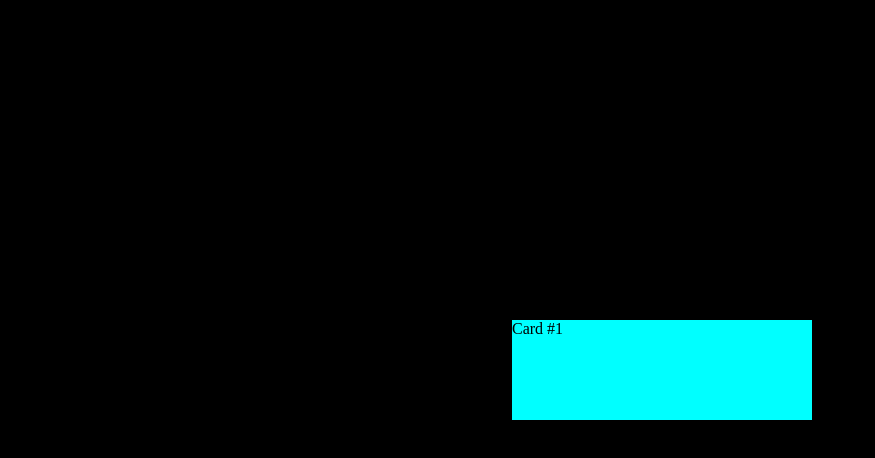
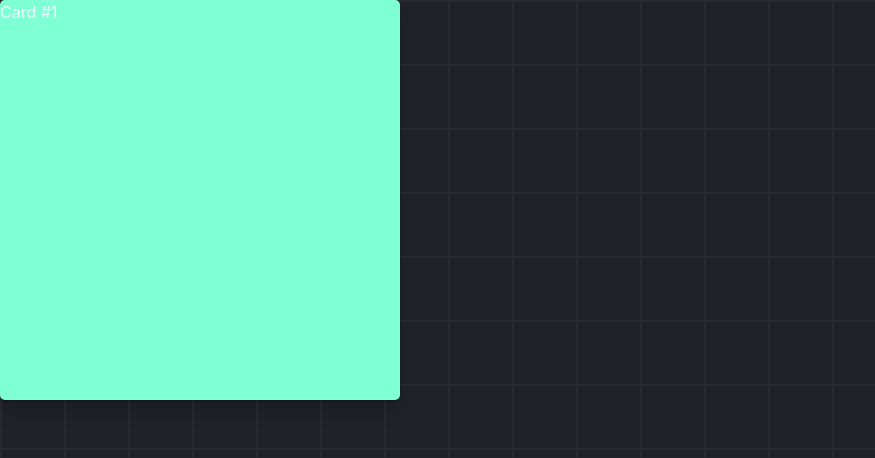
Before and after one commit to prateekYadav07/sticky-notes, a plain HTML site: page index.html in a window 1280 px wide. Shown: the whole page, without its empty margins (0-875 px from the left). Drawn offline with Linux system fonts and the light colour scheme.

Commit message:
sticky note with localstorage

```diff
--- a/index.html
+++ b/index.html
@@ -6,8 +6,8 @@
     <link rel="stylesheet" href="styles.css">
 </head>
 <body>
-    <div class="container">
-        <div class="card">
+    <div id="app">
+        <div class="card" data-id="1">
             Card #1
         </div>
     </div>
--- a/index.js
+++ b/index.js
@@ -1,38 +1,70 @@
-let startX = 0, startY = 0, endX = 0, endY = 0
 
+let startX = JSON.parse(localStorage.getItem('startX'))
+  startY = JSON.parse(localStorage.getItem('startY'))
+  endX = 0,
+  endY = 0;
 
-const card = document.querySelector('.card')
+const card = document.querySelector(".card");
 
-card.addEventListener('mousedown', (e) => {
-  startX = e.clientX
-  startY = e.clientY
+card.style.left = startX
+card.style.top = startY
 
-  document.addEventListener('mousemove', mouseMoveHandler)
-  document.addEventListener('mouseup', mouseUpHandler)
-})
+let cardData = {};
+
+(function saveCardData() {
+  setInterval(() => {
+    Object.keys(cardData).forEach((key) => {
+      console.log("saveong adata");
+      localStorage.setItem(key, cardData[key]);
+      delete cardData[key];
+    });
+  }, 500);
+})();
+
+card.addEventListener("mousedown", (e) => {
+  startX = e.clientX;
+  startY = e.clientY;
+
+  document.addEventListener("mousemove", mouseMoveHandler);
+  document.addEventListener("mouseup", mouseUpHandler);
+});
 
 const mouseMoveHandler = (e) => {
-  endX = startX - e.clientX // if moved away from startX then it will be negative
-  endY = startY - e.clientY // if moved away from startY then it wil be negative
+  endX = startX - e.clientX; // if moved away from startX then it will be negative
+  endY = startY - e.clientY; // if moved away from startY then it wil be negative
 
-  startX = e.clientX
-  startY = e.clientY
+  startX = e.clientX;
+  startY = e.clientY;
 
-  let newTop = card.offsetTop - endY
-  let newLeft = card.offsetLeft - endX
+  let newTop = card.offsetTop - endY;
+  let newLeft = card.offsetLeft - endX;
 
   // top and bottom edge
-  if (newTop >= 0 && newTop + card.offsetHeight <= document.documentElement.clientHeight) card.style.top = newTop + 'px'
-  else if (newTop < 0) card.style.top = '0px'
-  else card.style.top = (document.documentElement.clientHeight - card.offsetHeight) + 'px'
+  if (
+    newTop >= 0 &&
+    newTop + card.offsetHeight <= document.documentElement.clientHeight
+  )
+    card.style.top = newTop + "px";
+  else if (newTop < 0) card.style.top = "0px";
+  else
+    card.style.top =
+      document.documentElement.clientHeight - card.offsetHeight + "px";
 
   // left && right edge
-  if (newLeft >= 0 && newLeft + card.offsetWidth <= document.documentElement.clientWidth) card.style.left = newLeft + 'px'
-  else if (newLeft < 0) card.style.left = '0px'
-  else card.style.left = (document.documentElement.clientWidth - card.offsetWidth) + 'px'
-
-}
+  if (
+    newLeft >= 0 &&
+    newLeft + card.offsetWidth <= document.documentElement.clientWidth
+  )
+    card.style.left = newLeft + "px";
+  else if (newLeft < 0) card.style.left = "0px";
+  else
+    card.style.left =
+      document.documentElement.clientWidth - card.offsetWidth + "px";
+};
 
 const mouseUpHandler = () => {
-  document.removeEventListener('mousemove', mouseMoveHandler)
-}
+  document.removeEventListener("mousemove", mouseMoveHandler);
+  document.removeEventListener("mouseup", mouseUpHandler);
+  cardData["startX"] = JSON.stringify(card.offsetLeft - endX + "px");
+  cardData["startY"] = JSON.stringify(card.offsetTop - endY + "px");
+};
--- a/styles.css
+++ b/styles.css
@@ -1,21 +1,42 @@
+:root {
+    font-family: Inter, system-ui, Avenir, Helvetica, Arial, sans-serif;
+    line-height: 1.5;
+    font-weight: 400;
+    color-scheme: light dark;
+    color: rgba(255, 255, 255, 0.87);
+    font-synthesis: none;
+    text-rendering: optimizeLegibility;
+    -webkit-font-smoothing: antialiased;
+    -moz-osx-font-smoothing: grayscale;
+    -webkit-text-size-adjust: 100%;
+}
 
-body{
+body {
     padding: 0;
     margin: 0;
-    background-color: rgb(0, 0, 0);
 }
 
-.container{
-    height: 100%;
-    width: 100%;
+#app {
+    background-color: #212228;
+    background-image: linear-gradient(#292a30 .1em, transparent .1em), linear-gradient(90deg, #292a30 .1em, transparent .1em);
+    background-size: 4em 4em;
+    height: 100vh;
+    position: relative;
+    overflow: auto;
 }
 
-.card{
-    height: 100px;
-    width: 300px;
-    background-color: aqua;
-    top: 40%;
-    left: 40%;
+.card {
+    width: 400px;
+    height: 400px;
+    background-color: aquamarine;
+    border-radius: 5px;
+    cursor: pointer;
     position: fixed;
-    cursor: pointer;
+    box-shadow:
+        0 1px 1px hsl(0deg 0% 0% / 0.075),
+        0 2px 2px hsl(0deg 0% 0% / 0.075),
+        0 4px 4px hsl(0deg 0% 0% / 0.075),
+        0 8px 8px hsl(0deg 0% 0% / 0.075),
+        0 16px 16px hsl(0deg 0% 0% / 0.075);
+
 }
```
